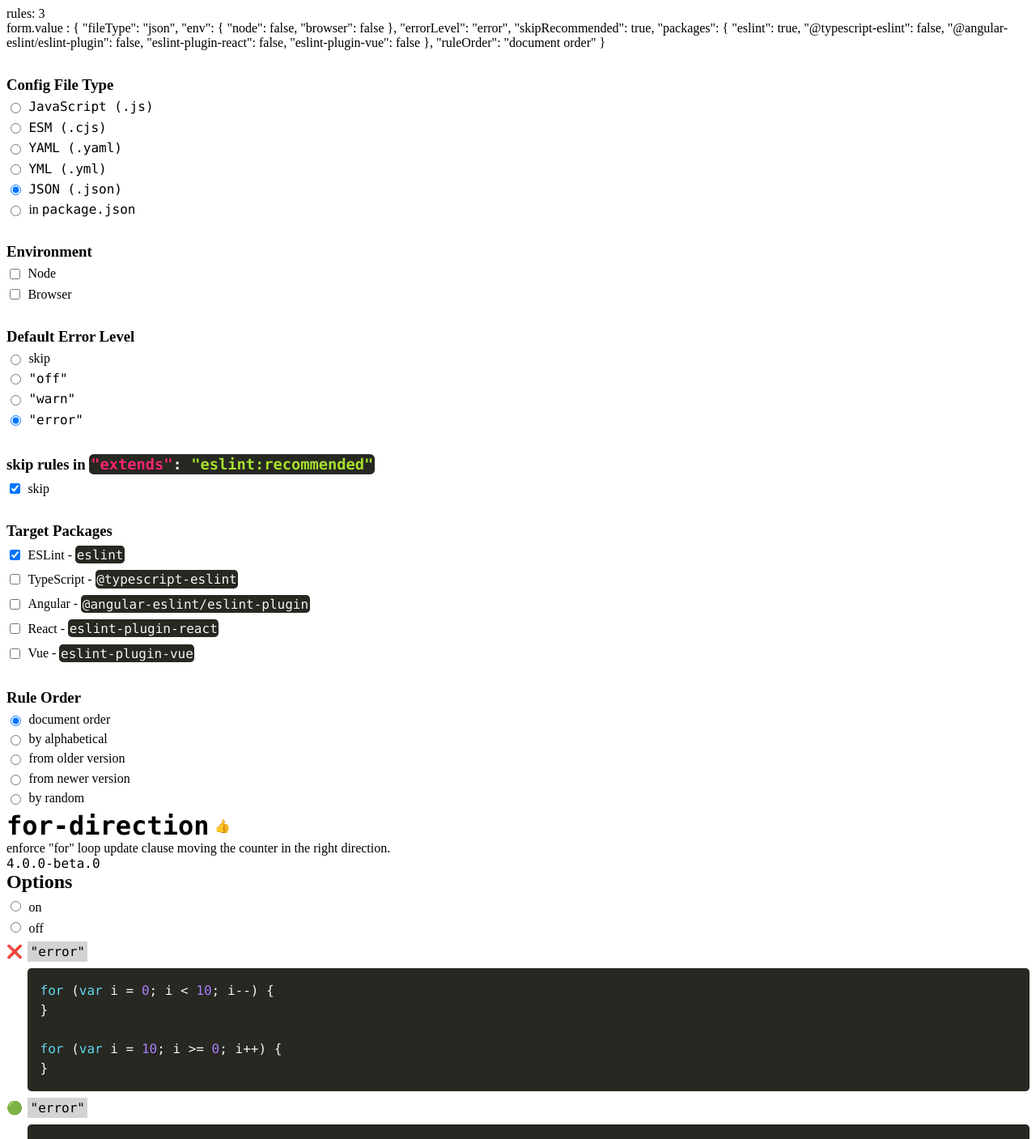
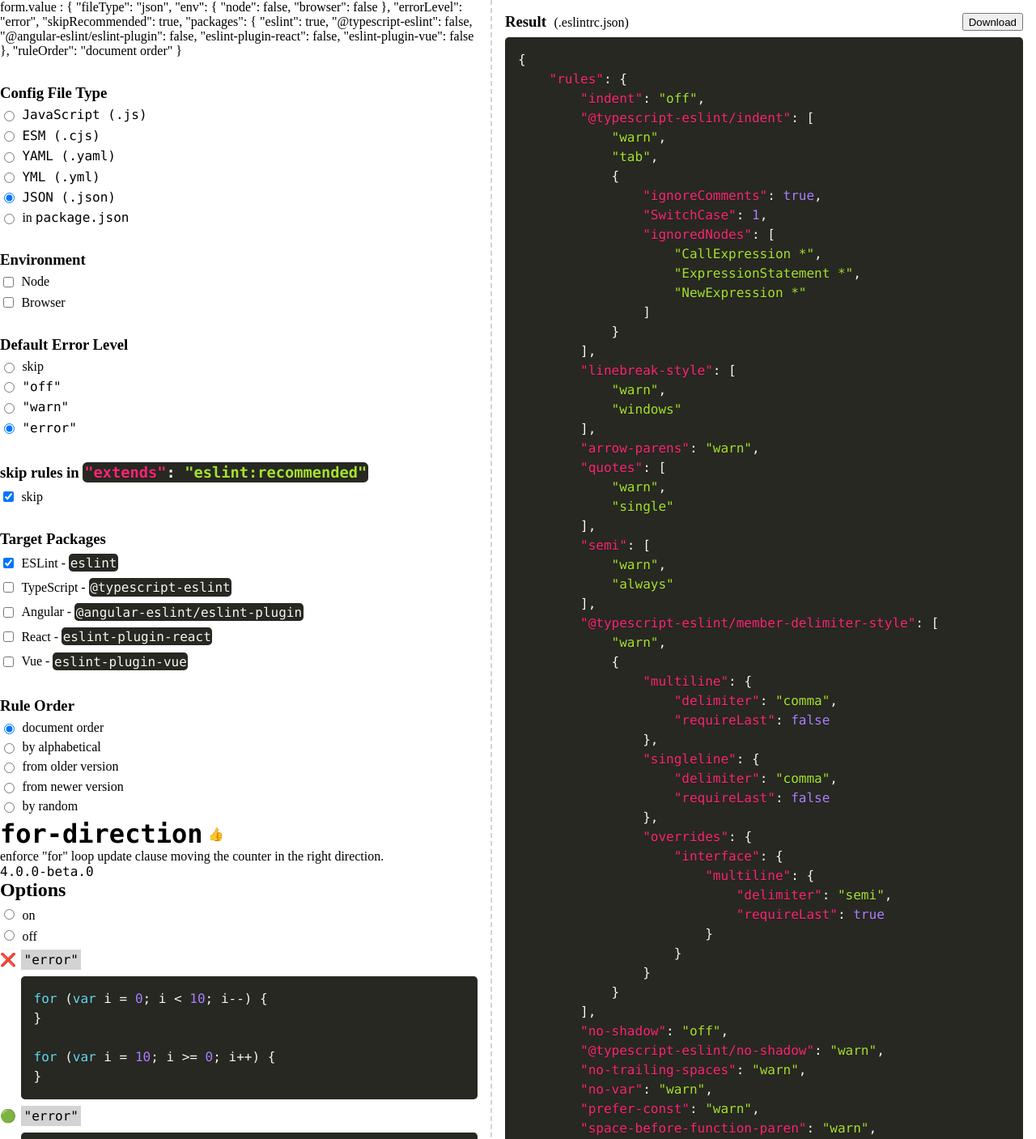
Before and after one commit to han41858/create-eslintrc, an Angular app: page / in a window 1280 px wide. Shown: the top 1407 px of the page at 81% size. Built offline with nearby package versions, Linux system fonts and the light colour scheme.

Commit message:
ResultPreviewComponent - added, prismjs json plugin added

```diff
--- a/angular.json
+++ b/angular.json
@@ -38,7 +38,8 @@
 							"node_modules/prismjs/themes/prism-okaidia.css"
 						],
 						"scripts": [
-							"node_modules/prismjs/prism.js"
+							"node_modules/prismjs/prism.js",
+							"node_modules/prismjs/components/prism-json.js"
 						]
 					},
 					"configurations": {
--- a/src/app/app.component.html
+++ b/src/app/app.component.html
@@ -1,6 +1,12 @@
-<p>rules: {{ rules?.length }}</p>
+<div class="wrapper">
+	<div class="left">
+		<app-config-form></app-config-form>
 
-<app-config-form></app-config-form>
+		<app-rule-viewer *ngFor="let rule of rules"
+		                 [rule]="rule"></app-rule-viewer>
+	</div>
 
-<app-rule-viewer *ngFor="let rule of rules"
-                 [rule]="rule"></app-rule-viewer>
+	<div class="right">
+		<app-result-preview></app-result-preview>
+	</div>
+</div>
--- a/src/app/app.component.sass
+++ b/src/app/app.component.sass
@@ -0,0 +1,2 @@
+.wrapper
+	display: flex
--- a/src/app/app.module.ts
+++ b/src/app/app.module.ts
@@ -10,6 +10,7 @@ import { ExampleViewerComponent } from './components/example-viewer/example-view
 import { OptionSelectorComponent } from './components/option-selector/option-selector.component';
 import { AdditionalOptionSelectorComponent } from './components/additional-option-selector/additional-option-selector.component';
 import { CommonConfigComponent } from './components/common-config/common-config.component';
+import { ResultPreviewComponent } from './components/result-preview/result-preview.component';
 
 
 @NgModule({
@@ -20,7 +21,8 @@ import { CommonConfigComponent } from './components/common-config/common-config.
 		ExampleViewerComponent,
 		OptionSelectorComponent,
 		AdditionalOptionSelectorComponent,
-		CommonConfigComponent
+		CommonConfigComponent,
+		ResultPreviewComponent
 	],
 	imports: [
 		BrowserModule,
--- /dev/null
+++ b/src/app/components/result-preview/result-preview.component.html
@@ -0,0 +1,14 @@
+<div class="wrapper">
+	<div class="leftBorder">
+		<div class="header">
+			<div class="left">
+				<h3>Result</h3>
+				<span>({{ fileName }})</span>
+			</div>
+
+			<button type="button">Download</button>
+		</div>
+
+		<pre [class]="'lang-' + fileType"><code>{{ result }}</code></pre>
+	</div>
+</div>
--- /dev/null
+++ b/src/app/components/result-preview/result-preview.component.sass
@@ -0,0 +1,23 @@
+.wrapper
+	height: 100%
+
+	padding-left: 1rem
+
+	.leftBorder
+		width: 40rem
+		height: 100%
+
+		padding: 1rem
+
+		border-left: 2px dashed lightgrey
+
+		.header
+			display: flex
+			justify-content: space-between
+
+			.left
+				display: flex
+				align-items: baseline
+
+				*:not(:first-child)
+					margin-left: .6rem
--- /dev/null
+++ b/src/app/components/result-preview/result-preview.component.ts
@@ -0,0 +1,110 @@
+import { Component } from '@angular/core';
+
+import { RuleFileType } from '../../common/constants';
+
+
+@Component({
+	selector: 'app-result-preview',
+	templateUrl: './result-preview.component.html',
+	styleUrls: ['./result-preview.component.sass']
+})
+export class ResultPreviewComponent {
+
+	fileType: RuleFileType = RuleFileType.JSON;
+	fileName: string = '.eslintrc.json';
+	result: string = `{
+\t"rules": {
+\t\t"indent": "off",
+\t\t"@typescript-eslint/indent": [
+\t\t\t"warn",
+\t\t\t"tab",
+\t\t\t{
+\t\t\t\t"ignoreComments": true,
+\t\t\t\t"SwitchCase": 1,
+\t\t\t\t"ignoredNodes": [
+\t\t\t\t\t"CallExpression *",
+\t\t\t\t\t"ExpressionStatement *",
+\t\t\t\t\t"NewExpression *"
+\t\t\t\t]
+\t\t\t}
+\t\t],
+\t\t"linebreak-style": [
+\t\t\t"warn",
+\t\t\t"windows"
+\t\t],
+\t\t"arrow-parens": "warn",
+\t\t"quotes": [
+\t\t\t"warn",
+\t\t\t"single"
+\t\t],
+\t\t"semi": [
+\t\t\t"warn",
+\t\t\t"always"
+\t\t],
+\t\t"@typescript-eslint/member-delimiter-style": [
+\t\t\t"warn",
+\t\t\t{
+\t\t\t\t"multiline": {
+\t\t\t\t\t"delimiter": "comma",
+\t\t\t\t\t"requireLast": false
+\t\t\t\t},
+\t\t\t\t"singleline": {
+\t\t\t\t\t"delimiter": "comma",
+\t\t\t\t\t"requireLast": false
+\t\t\t\t},
+\t\t\t\t"overrides": {
+\t\t\t\t\t"interface": {
+\t\t\t\t\t\t"multiline": {
+\t\t\t\t\t\t\t"delimiter": "semi",
+\t\t\t\t\t\t\t"requireLast": true
+\t\t\t\t\t\t}
+\t\t\t\t\t}
+\t\t\t\t}
+\t\t\t}
+\t\t],
+\t\t"no-shadow": "off",
+\t\t"@typescript-eslint/no-shadow": "warn",
+\t\t"no-trailing-spaces": "warn",
+\t\t"no-var": "warn",
+\t\t"prefer-const": "warn",
+\t\t"space-before-function-paren": "warn",
+\t\t"brace-style": [
+\t\t\t"warn",
+\t\t\t"stroustrup"
+\t\t],
+\t\t"key-spacing": [
+\t\t\t"warn",
+\t\t\t{
+\t\t\t\t"beforeColon": false,
+\t\t\t\t"afterColon": true
+\t\t\t}
+\t\t],
+\t\t"@typescript-eslint/type-annotation-spacing": [
+\t\t\t"warn",
+\t\t\t{
+\t\t\t\t"before": false,
+\t\t\t\t"after": true,
+\t\t\t\t"overrides": {
+\t\t\t\t\t"arrow": {
+\t\t\t\t\t\t"before": true,
+\t\t\t\t\t\t"after": true
+\t\t\t\t\t}
+\t\t\t\t}
+\t\t\t}
+\t\t],
+\t\t"@typescript-eslint/explicit-function-return-type": "warn",
+\t\t"@typescript-eslint/no-inferrable-types": "off",
+\t\t"@typescript-eslint/no-non-null-assertion": "warn",
+\t\t"@typescript-eslint/no-empty-function": "warn",
+\t\t"@typescript-eslint/no-unused-vars": "warn",
+\t\t"@typescript-eslint/explicit-module-boundary-types": "warn",
+\t\t"operator-linebreak": [
+\t\t\t"warn",
+\t\t\t"before"
+\t\t],
+\t\t"no-param-reassign": "warn"
+\t}
+}
+`;
+
+}
--- a/src/styles.sass
+++ b/src/styles.sass
@@ -1,5 +1,5 @@
 // reset css
-h1, h2, h3, p
+h1, h2, h3, p, body
 	margin: 0
 
 .devFont
```
